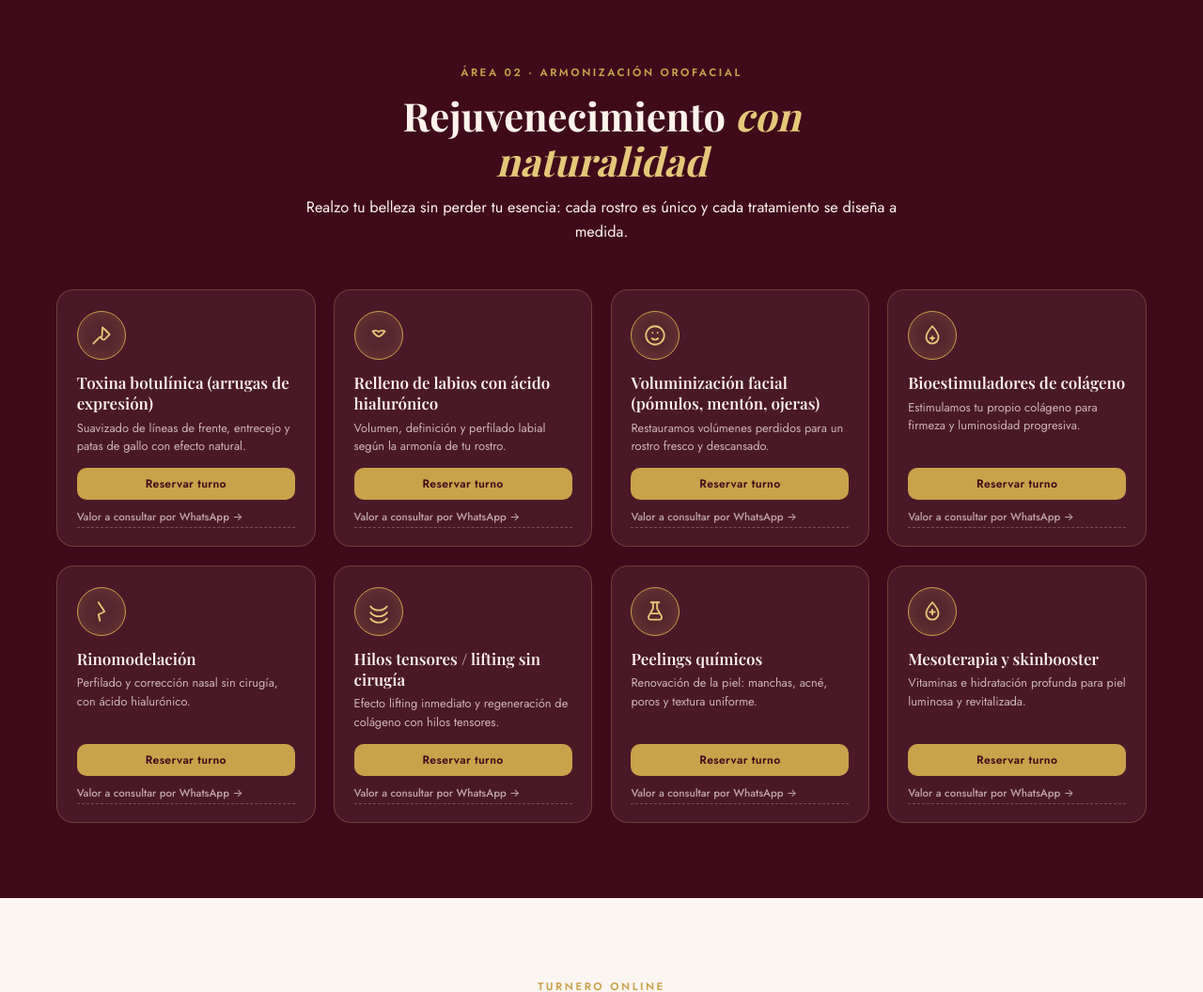
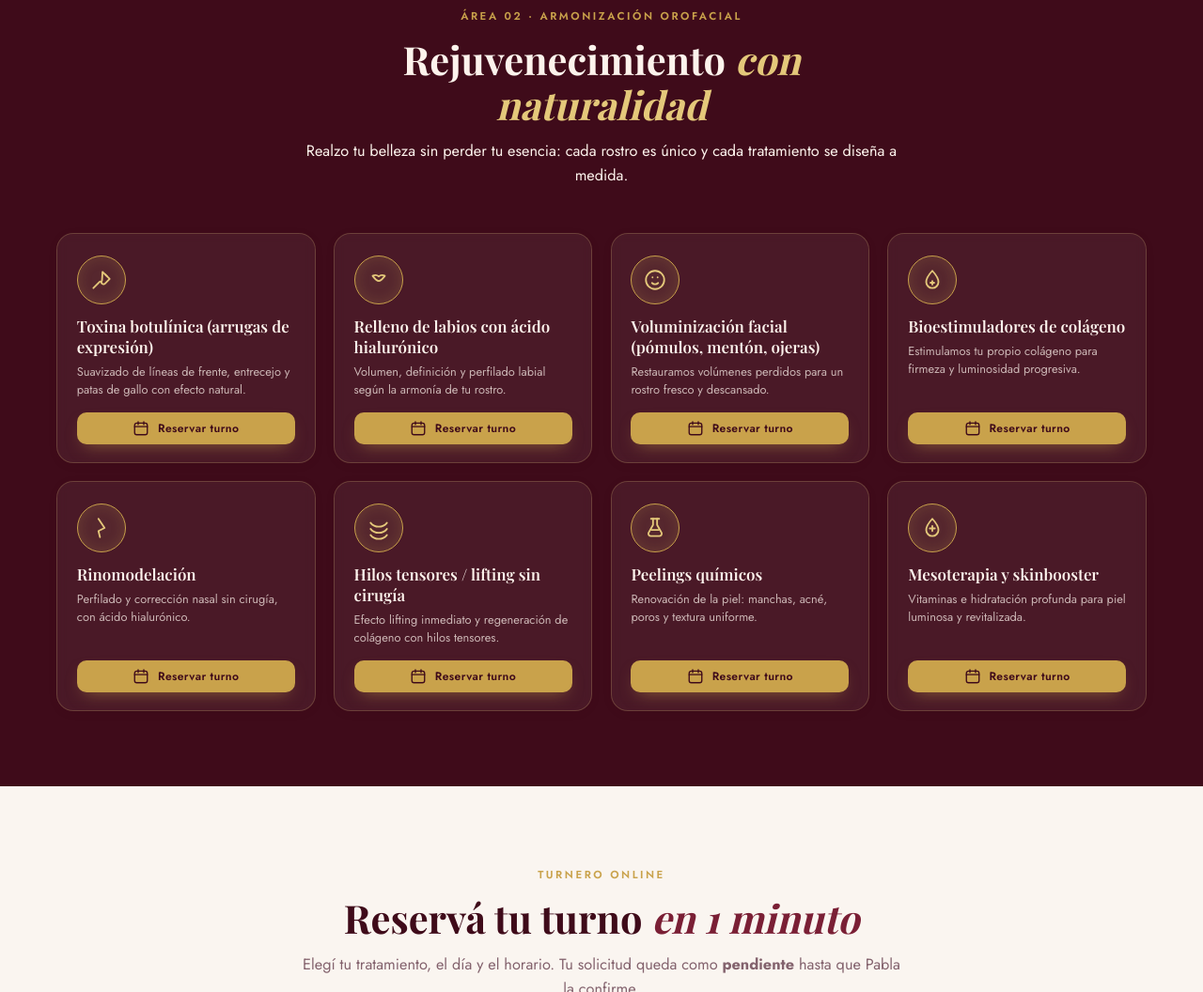
Before and after one commit to Somospopups/Pabla, a plain HTML site: page index.html in a window 1280 px wide. Shown: the part 1883-2939 px from the top of the page at 94% size. Drawn offline with nearby package versions, Linux system fonts and the light colour scheme; a web font is replaced by a local one.

Commit message:
feat(tarjetas): saca 'Valor a consultar por WhatsApp' y boton Reservar con calendario
Variante A aprobada: en Odontologia, pill bordo con icono de calendario
dorado; en Armonizacion (seccion oscura), pill dorado con calendario
bordó para contraste. Hover: el boton se eleva y el calendario hace
un jiggle. Se elimina el link de precio (se pregunta desde el popup
u opcion Copito). CSS muerta retirada; assets versionados.

```diff
--- a/app.js
+++ b/app.js
@@ -71,9 +71,8 @@ function renderCards(gridId, area) {
       <h3>${s.name}</h3>
       <p>${s.desc}</p>
       <div class="tcard-actions">
-        <button class="tcard-btn tcard-btn-book" data-book-open data-book-area="${area}" data-book-treatment="${s.name}">Reservar turno</button>
+        <button class="tcard-btn tcard-btn-book" data-book-open data-book-area="${area}" data-book-treatment="${s.name}"><svg width="18" height="18" viewBox="0 0 24 24" fill="none" stroke="currentColor" stroke-width="1.8" stroke-linecap="round" stroke-linejoin="round" aria-hidden="true"><rect x="3" y="4.5" width="18" height="16.5" rx="3"/><path d="M8 2.5v4M16 2.5v4M3 9.5h18"/></svg>Reservar turno</button>
       </div>
-      <a class="tcard-price" data-fx="${area === 'odontologia' ? 'tooth' : 'sparkle'}" href="${waLink(`Hola Pabla! ¿Me pasás el valor de: ${s.name}?`)}" target="_blank" rel="noopener">Valor a consultar por WhatsApp <span aria-hidden="true">→</span></a>
     </article>`).join('');
 }
 renderCards('grid-odontologia', 'odontologia');
--- a/index.html
+++ b/index.html
@@ -83,7 +83,7 @@
 <link rel="preconnect" href="https://fonts.googleapis.com" />
 <link rel="preconnect" href="https://fonts.gstatic.com" crossorigin />
 <link href="https://fonts.googleapis.com/css2?family=Playfair+Display:ital,wght@0,400;0,600;0,700;0,800;1,400;1,600&family=Jost:wght@300;400;500;600;700&display=swap" rel="stylesheet" />
-<link rel="stylesheet" href="styles.css?v=20261127f" />
+<link rel="stylesheet" href="styles.css?v=20261127g" />
 </head>
 <body>
 <!-- ══════════════ SPLASH · trazo dorado (solo primera carga de la sesión) ══════════════ -->
@@ -498,6 +498,6 @@
   <img class="copito-img" src="img/copito.png" alt="Copito, la muelita de Pabla, saludando" width="171" height="160" />
 </a>
 
-<script src="app.js?v=20261127c"></script>
+<script src="app.js?v=20261127d"></script>
 </body>
 </html>
--- a/styles.css
+++ b/styles.css
@@ -244,15 +244,25 @@ em { font-family: var(--font-display); font-style: italic; color: var(--bordo-2)
   font-family: var(--font-body);
 }
 .tcard-btn:hover { filter: brightness(1.06); transform: translateY(-1px); }
-.tcard-btn-book { background: var(--bordo); color: #fff; }
-.treatments-alt .tcard-btn-book { background: var(--dorado); color: var(--vino); }
-.tcard-btn-wa {
-  width: 42px; flex: 0 0 42px; background: transparent; border: none;
-  display: inline-flex; align-items: center; justify-content: center;
-  text-decoration: none; transition: transform .2s ease; border-radius: 10px;
+.tcard-btn-book {
+  background: var(--bordo); color: #fdf3ec; gap: .55rem;
+  box-shadow: 0 8px 18px -8px rgba(94,18,36,.55);
+  transition: transform .2s ease, box-shadow .2s ease, filter .2s ease;
 }
-.tcard-btn-wa:hover { transform: scale(1.18); background: rgba(20,56,44,.08); }
-.tcard-btn-wa img { width: 30px; height: 30px; display: block; }
+.tcard-btn-book svg { stroke: var(--dorado-suave); transition: transform .25s ease; }
+.tcard-btn-book:hover { transform: translateY(-2px); box-shadow: 0 13px 26px -10px rgba(94,18,36,.6); }
+.tcard-btn-book:hover svg { animation: calJiggle .45s ease; }
+.treatments-alt .tcard-btn-book {
+  background: var(--dorado); color: var(--vino);
+  box-shadow: 0 8px 18px -8px rgba(201,162,75,.55);
+}
+.treatments-alt .tcard-btn-book svg { stroke: var(--vino); }
+.treatments-alt .tcard-btn-book:hover { box-shadow: 0 13px 26px -10px rgba(201,162,75,.6); }
+@keyframes calJiggle {
+  0%,100% { transform: rotate(0); }
+  30% { transform: rotate(-10deg) scale(1.12); }
+  60% { transform: rotate(8deg); }
+}
 
 /* ---------- Turnero ---------- */
 .booking { padding: 5rem 0; background: var(--crema); position: relative; }
@@ -553,14 +563,6 @@ textarea { resize: vertical; }
 .final-call:hover { color: var(--dorado-suave); border-color: var(--dorado-suave); }
 .final-call strong { color: inherit; }
 
-.tcard-price {
-  display: inline-block; margin-top: .55rem; font-size: .72rem; font-weight: 500;
-  color: var(--texto-suave); text-decoration: none;
-  border-bottom: 1px dashed var(--nude-2); padding-bottom: .1rem; transition: color .2s, border-color .2s;
-}
-.treatments-alt .tcard-price { color: rgba(253,243,236,.65); border-color: rgba(253,243,236,.25); }
-.tcard-price:hover { color: var(--bordo-2); border-color: var(--bordo-2); }
-.treatments-alt .tcard-price:hover { color: var(--dorado-suave); border-color: var(--dorado-suave); }
 
 /* ---------- Blog ---------- */
 .blog-hero { padding: 120px 0 3rem; background:
```
